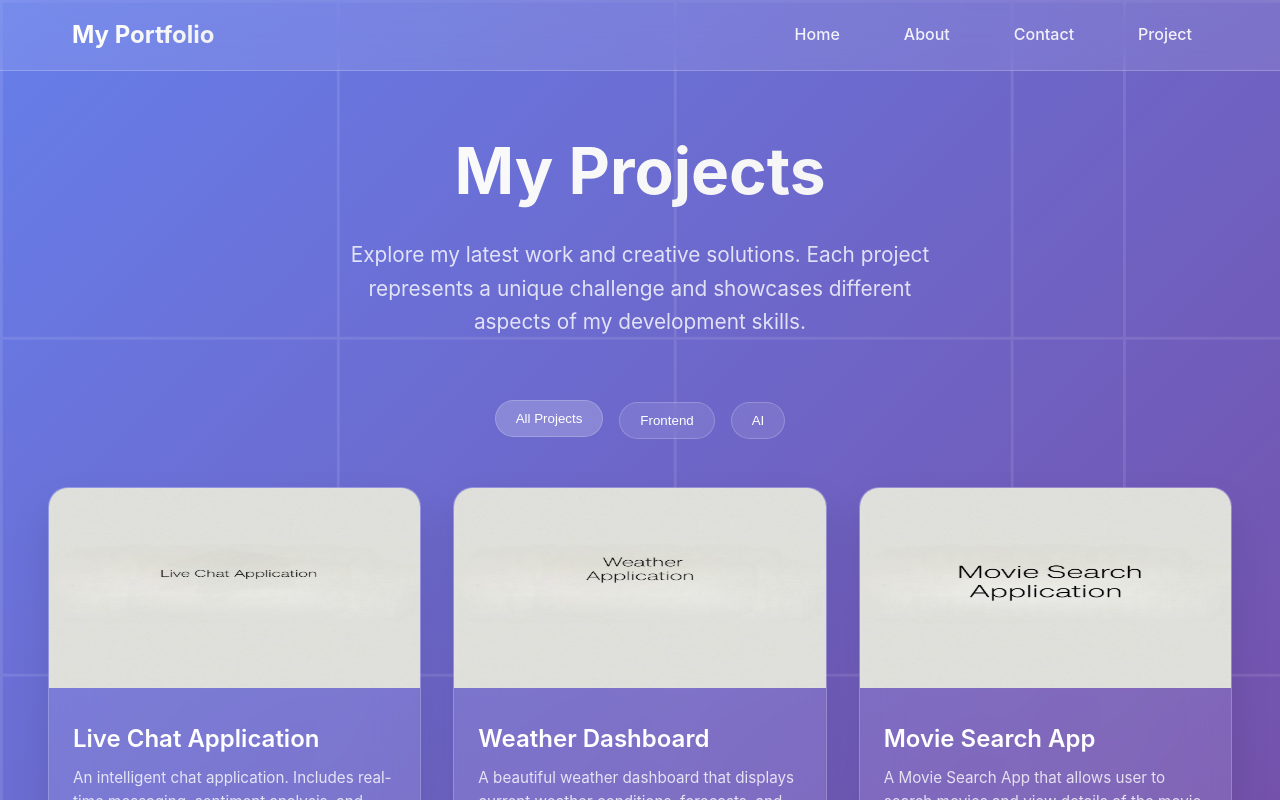
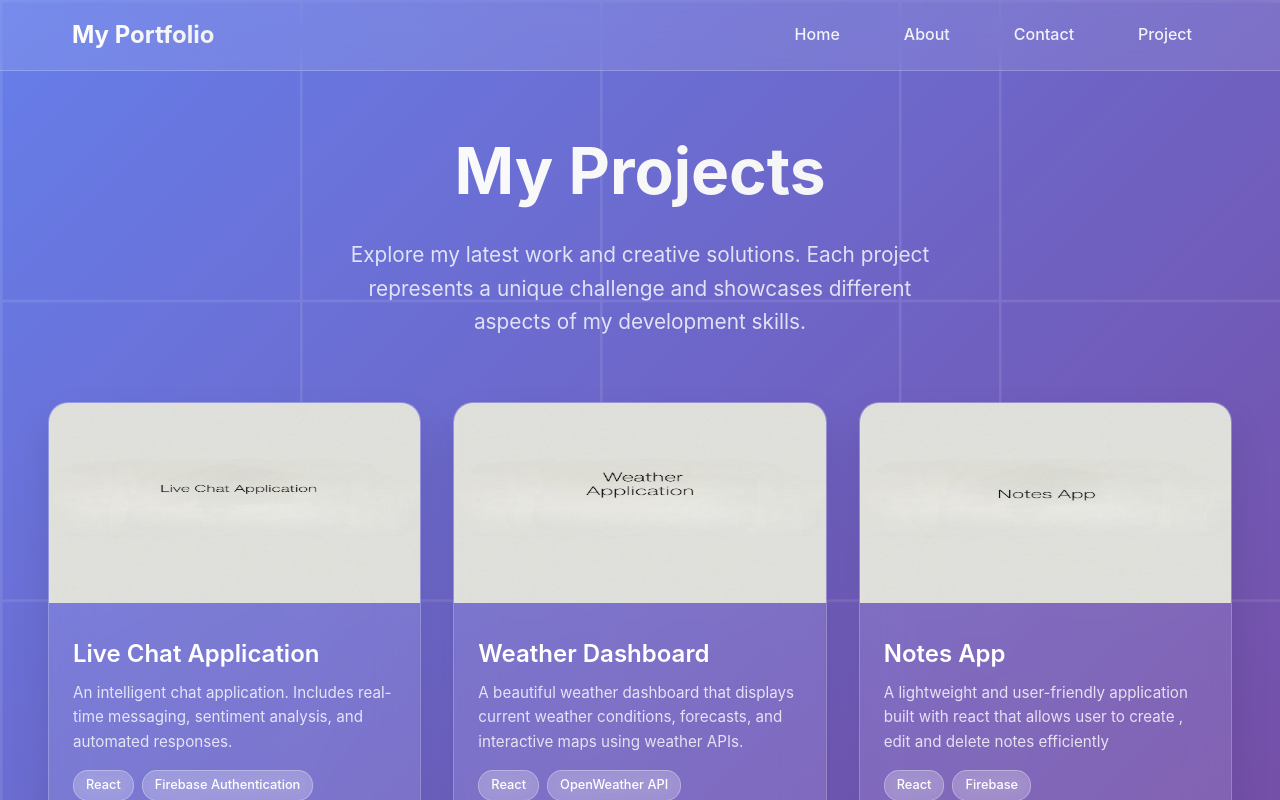
Before and after one commit to MohdAyaanSiddiqui/PersonalPortfolio, a React (Create React App) app: page /project in a window 1280 px wide. Shown: the top 800 px of the page. Built offline with nearby package versions, Linux system fonts and the light colour scheme.

Commit message:
Changes In Project

```diff
--- a/src/pages/Project.jsx
+++ b/src/pages/Project.jsx
@@ -9,31 +9,28 @@ function Project() {
             id: 1,
             title: "Live Chat Application",
             description: "An intelligent chat application. Includes real-time messaging, sentiment analysis, and automated responses.",
-            tech: ["React", "Firebase Authentication", "Firebase(Firestore)"],
+            tech: ["React", "Firebase Authentication"],
             liveLink: "https://live-chat-app-git-main-mohdayaansiddiquis-projects.vercel.app",
             featured: false,
-            category: "frontend",
             image: "/images/live.jpg"
         },
         {
             id: 2,
             title: "Weather Dashboard",
             description: "A beautiful weather dashboard that displays current weather conditions, forecasts, and interactive maps using weather APIs.",
-            tech: ["React", "JavaScript", "OpenWeather API"],
+            tech: ["React",  "OpenWeather API"],
             liveLink: "https://new-weather-app-psi.vercel.app/",
             featured: false,
-            category: "ai",
             image: "/images/weather2.jpg"
         },
         {
             id: 3,
-            title: "Movie Search App",
-            description: "A Movie Search App that allows user to search movies and view details of the movie",
-            tech: ["React", "JavaScript", "IMDB API"],
-            liveLink: "https://movie-search-app-git-main-mohdayaansiddiquis-projects.vercel.app",
+            title: "Notes App",
+            description: "A lightweight and user-friendly application built with react that allows user to create , edit and delete notes efficiently",
+            tech: ["React", "Firebase"],
+            liveLink: "https://notes-app-git-main-mohdayaansiddiquis-projects.vercel.app",
             featured: false,
-            category: "frontend",
-            image: "/images/movie.jpg"
+            image: "/images/notes.jpg"
         },
 
     ];
@@ -52,28 +49,6 @@ function Project() {
                         and showcases different aspects of my development skills.
                     </p>
                 </div>
-
-                <div className="filter-buttons">
-                    <button
-                        className={`filter-btn ${activeFilter === 'all' ? 'active' : ''}`}
-                        onClick={() => setActiveFilter('all')}
-                    >
-                        All Projects
-                    </button>
-                    <button
-                        className={`filter-btn ${activeFilter === 'frontend' ? 'active' : ''}`}
-                        onClick={() => setActiveFilter('frontend')}
-                    >
-                        Frontend
-                    </button>
-                    <button
-                        className={`filter-btn ${activeFilter === 'ai' ? 'active' : ''}`}
-                        onClick={() => setActiveFilter('ai')}
-                    >
-                        AI
-                    </button>
-                </div>
-
                 <div className="projects-grid">
                     {filteredProjects.map((project) => (
                         <div
```
Also changed, not shown: public/images/movie.jpg (deleted), public/images/notes.jpg (added).
